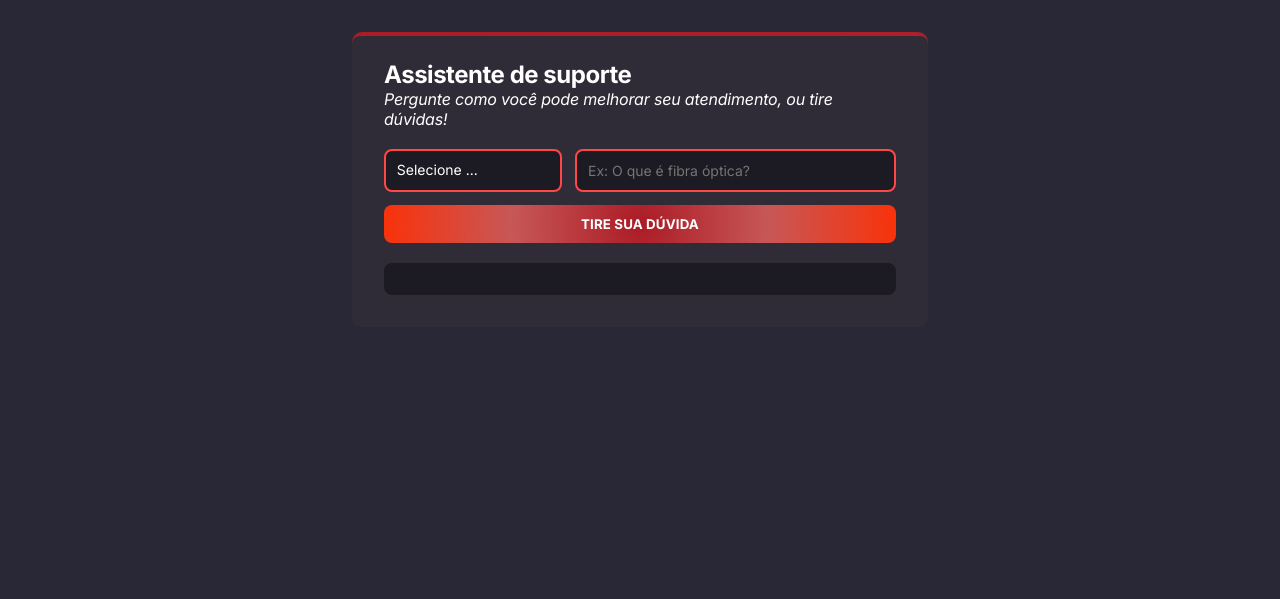
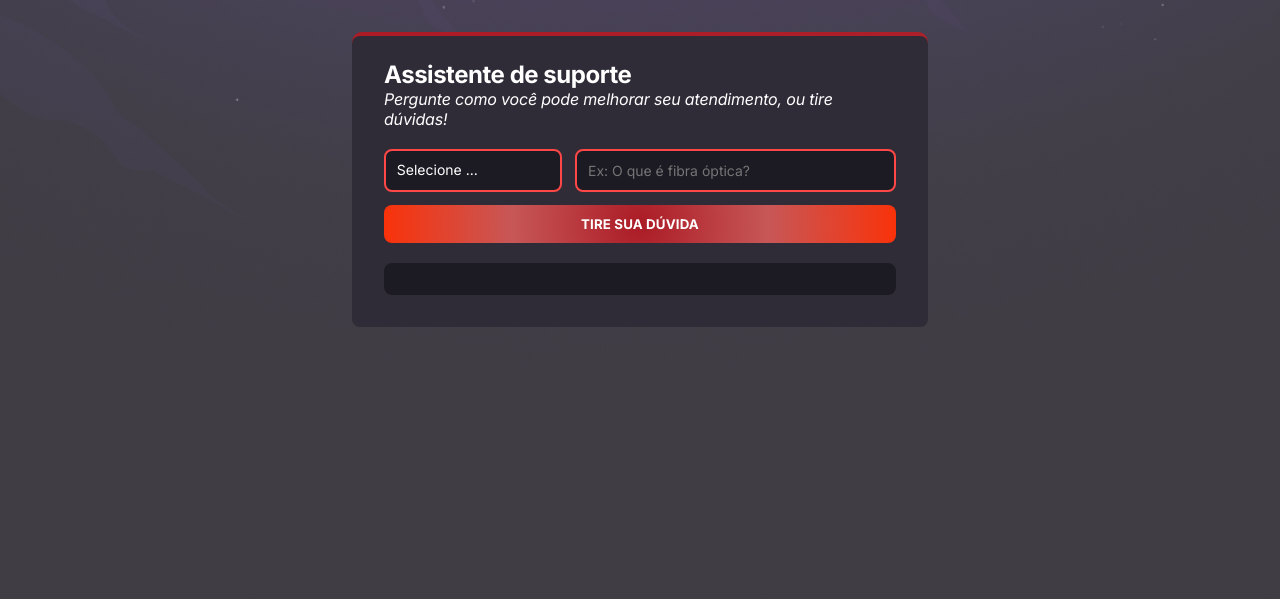
Before and after one commit to TorresCleb/IA_support, a plain HTML site: page index.html in a window 1280 px wide. Shown: the part 201-800 px from the top of the page. Drawn offline with Linux system fonts and the light colour scheme; a script that the page names is missing.

Commit message:
fix: corrigir carregamento de estilos no Vercel

```diff
--- a/index.html
+++ b/index.html
@@ -7,7 +7,8 @@
     <meta charset="UTF-8">
     <meta name="viewport" content="width=device-width, initial-scale=1.0">
     <title> Assistente </title>
-    <link rel="stylesheet" href="./style.css">
+    <link rel="stylesheet" href="/style.css">
+    <meta http-equiv="X-UA-Compatible" content="IE=edge">
 </head>
 <body>
     <header>
--- a/style.css
+++ b/style.css
@@ -5,13 +5,14 @@
     font-family: "Inter", sans-serif;
 }
 body{
-    background-image: rgba(132, 126, 140, 0.4), url('./assets/bg.jpg');
-
+    background-image: linear-gradient(rgba(132, 126, 140, 0.4), rgba(132, 126, 140, 0.4)), url('/assets/bg.jpg');
     background-repeat: no-repeat;
-    background-size: 100% auto;
-    background-position: top center;
+    background-size: cover;
+    background-position: center;
+    background-attachment: fixed;
     background-color: #282836;
     color: rgb(255, 255, 255);
+    min-height: 100vh;
 }
 header{
     padding-top: 32px;
```
Also changed, not shown: vercel.json.
